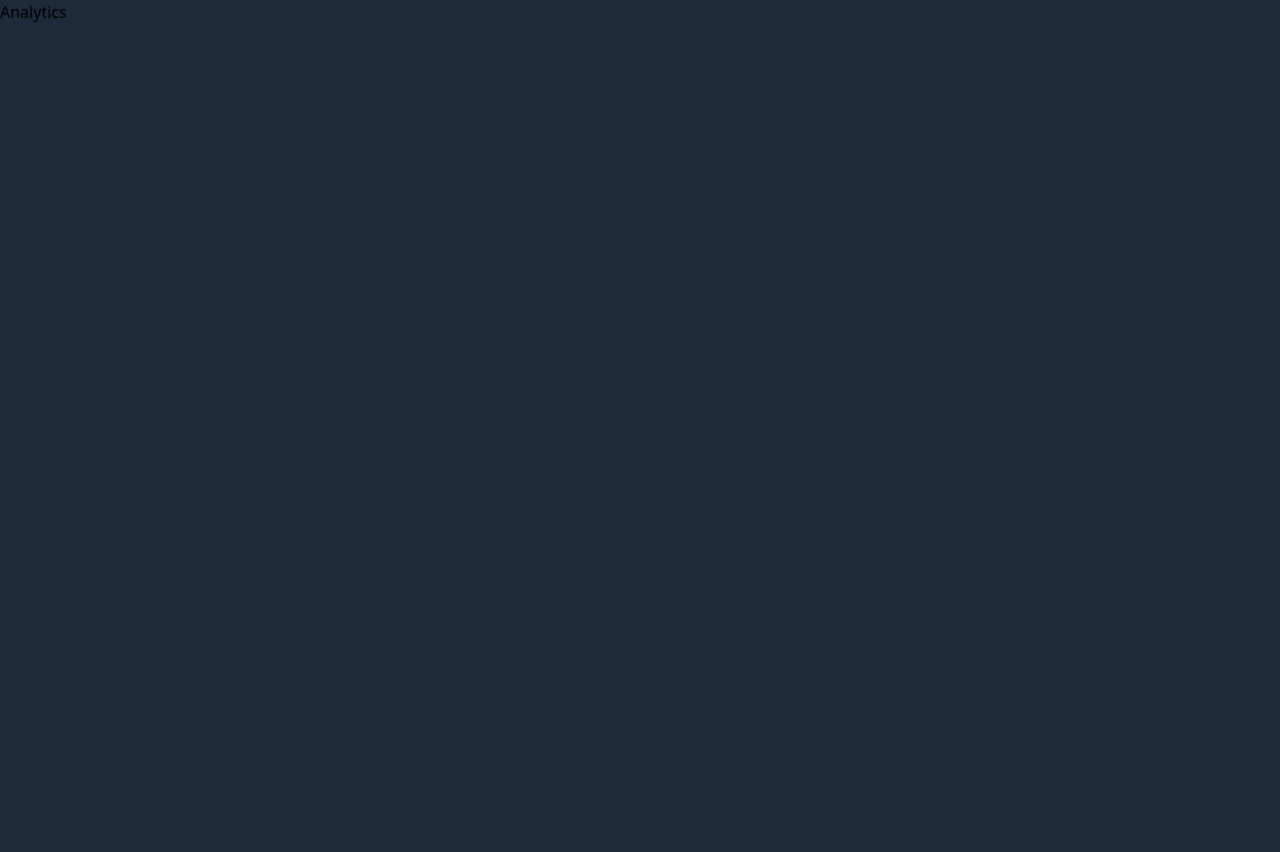
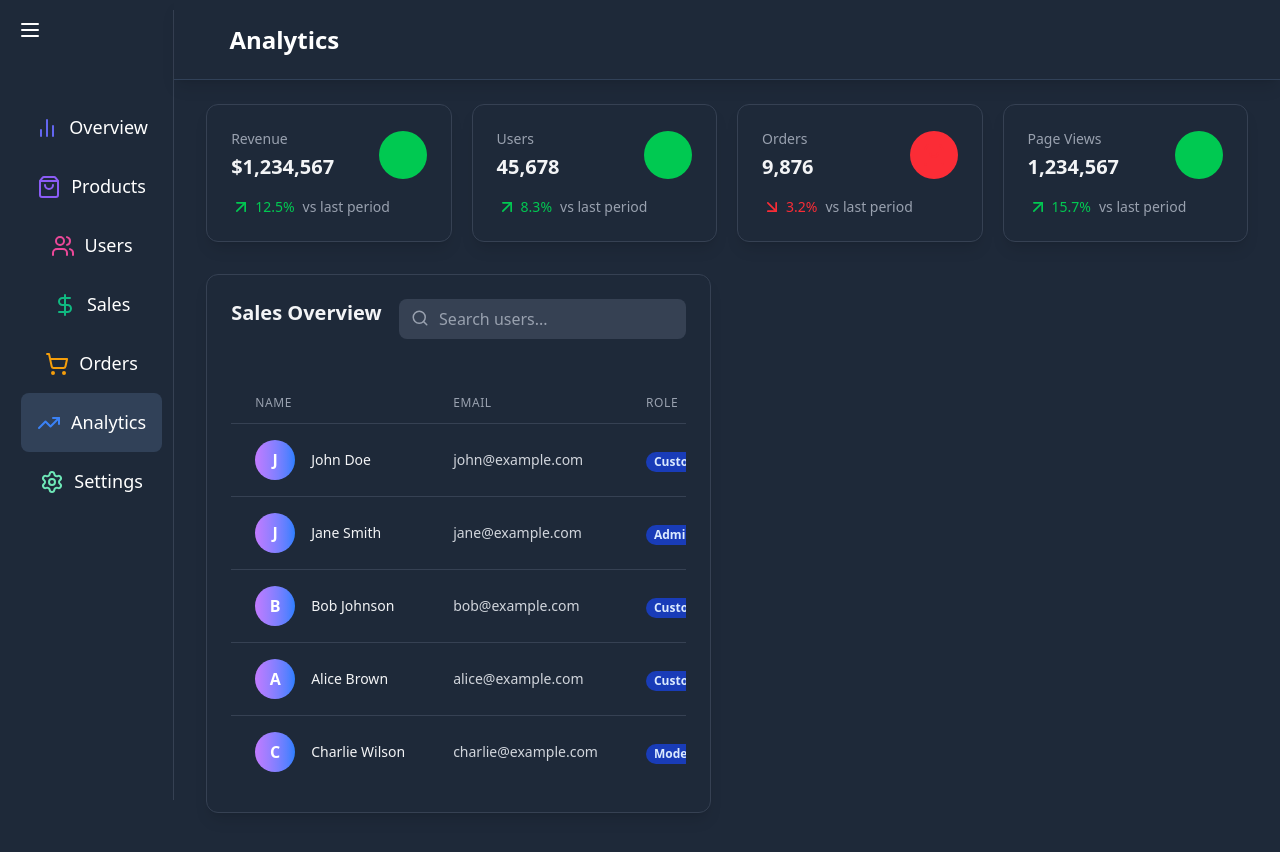
Before and after one commit to Bigbilly-github/Dashboard, a React (Vite) app: page /analytics in a window 1280 px wide. Shown: the top 852 px of the page. Before the commit the page ends 800 px from the top, so only its background shows below. Built offline with nearby package versions, Linux system fonts and the light colour scheme.

Commit message:
created and styled the analyticscard, analyticsdisplay components

```diff
--- /dev/null
+++ b/src/components/analytics/Analyticscard.jsx
@@ -0,0 +1,54 @@
+import React from 'react'
+import { motion } from "framer-motion";
+import { DollarSign, Users, ShoppingBag, Eye, ArrowDownRight, ArrowUpRight } from "lucide-react";
+
+const overviewData = [
+	{ name: "Revenue", value: "$1,234,567", change: 12.5, icon: DollarSign },
+	{ name: "Users", value: "45,678", change: 8.3, icon: Users },
+	{ name: "Orders", value: "9,876", change: -3.2, icon: ShoppingBag },
+	{ name: "Page Views", value: "1,234,567", change: 15.7, icon: Eye },
+];
+
+const Analyticscard = () => {
+  return (
+   <div className='grid grid-cols-1 gap-5 sm:grid-cols-2 lg:grid-cols-4 mb-8'>
+			{overviewData.map((item, index) => (
+				<motion.div
+					key={item.name}
+					className='bg-gray-800 bg-opacity-50 backdrop-filter backdrop-blur-lg shadow-lg
+            rounded-xl p-6 border border-gray-700
+          '
+					initial={{ opacity: 0, y: 20 }}
+					animate={{ opacity: 1, y: 0 }}
+					transition={{ delay: index * 0.1 }}
+				>
+					<div className='flex items-center justify-between'>
+						<div>
+							<h3 className='text-sm font-medium text-gray-400'>{item.name}</h3>
+							<p className='mt-1 text-xl font-semibold text-gray-100'>{item.value}</p>
+						</div>
+
+						<div
+							className={`
+              p-3 rounded-full bg-opacity-20 ${item.change >= 0 ? "bg-green-500" : "bg-red-500"}
+              `}
+						>
+							<item.icon className={`size-6  ${item.change >= 0 ? "text-green-500" : "text-red-500"}`} />
+						</div>
+					</div>
+					<div
+						className={`
+              mt-4 flex items-center ${item.change >= 0 ? "text-green-500" : "text-red-500"}
+            `}
+					>
+						{item.change >= 0 ? <ArrowUpRight size='20' /> : <ArrowDownRight size='20' />}
+						<span className='ml-1 text-sm font-medium'>{Math.abs(item.change)}%</span>
+						<span className='ml-2 text-sm text-gray-400'>vs last period</span>
+					</div>
+				</motion.div>
+			))}
+		</div>
+  )
+}
+
+export default Analyticscard
--- /dev/null
+++ b/src/components/analytics/Analyticsdisplay.jsx
@@ -0,0 +1,19 @@
+
+
+import Usertable from "../users/Usertable";
+import Analyticscard from "./Analyticscard";
+
+const Analyticsdisplay = () => {
+  return (
+    <section className="max-w-7xl mx-auto py-6 px-4 lg:px-8 ">
+      <Analyticscard />
+
+      <div className="grid grid-cols-1 lg:grid-cols-2 gap-8 mb-8">
+        <Usertable/>
+
+      </div>
+    </section>
+  );
+};
+
+export default Analyticsdisplay;
--- a/src/pages/Analytics.jsx
+++ b/src/pages/Analytics.jsx
@@ -1,8 +1,23 @@
 import React from 'react'
+import Sidebar from "../components/global/sidebar";
+import Header from "../components/global/header";
+import Analyticsdisplay from '../components/analytics/Analyticsdisplay';
 
 const Analytics = () => {
   return (
-    <div>Analytics</div>
+     <div className='flex-1 flex items-start overflow-auto relative z-10'>
+             <Sidebar/>
+            <div className="w-full">
+                <Header title="Analytics"/>
+                <main>
+                  <Analyticsdisplay/>
+
+                </main>
+
+            </div>
+
+
+      </div>
   )
 }
 
```
